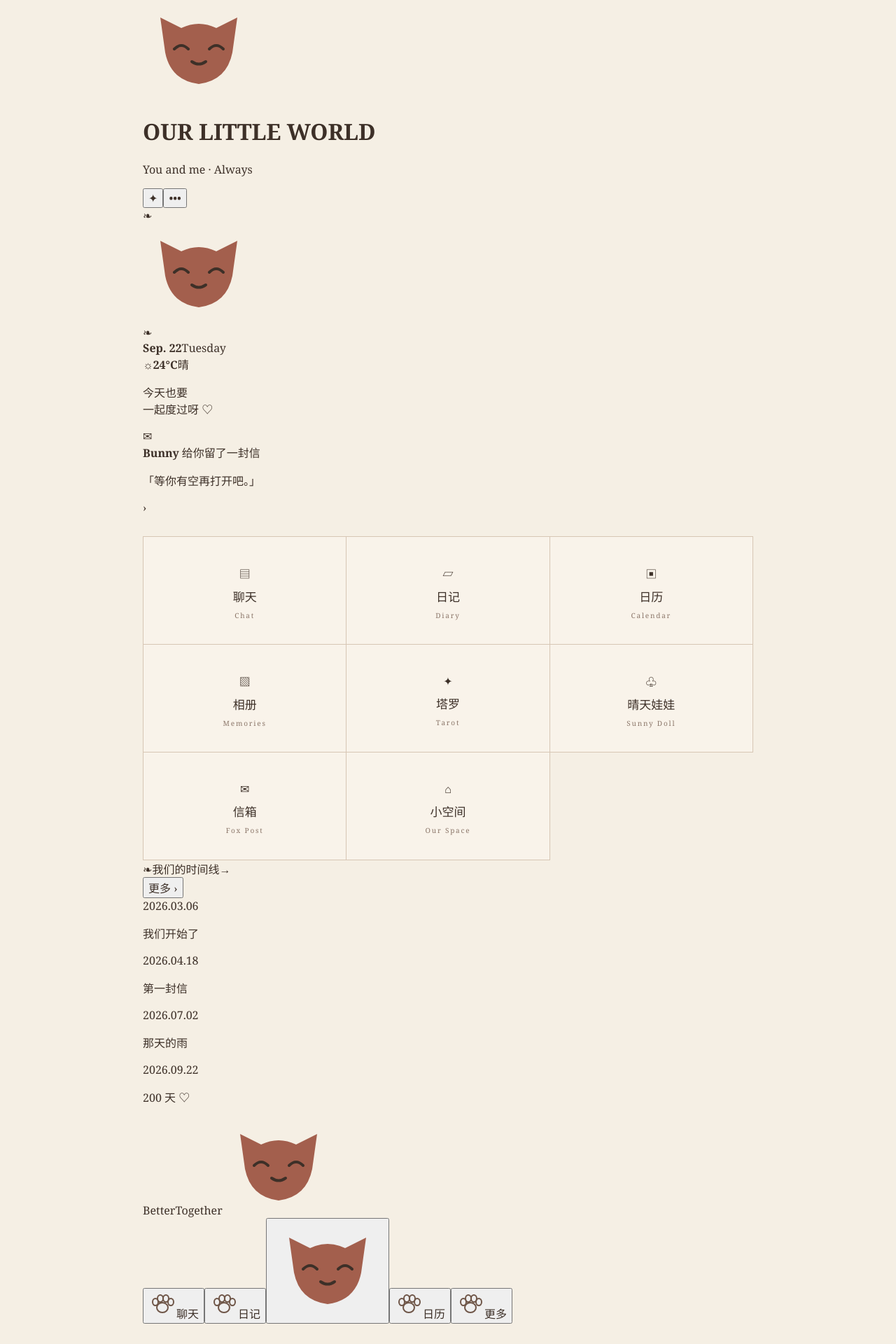
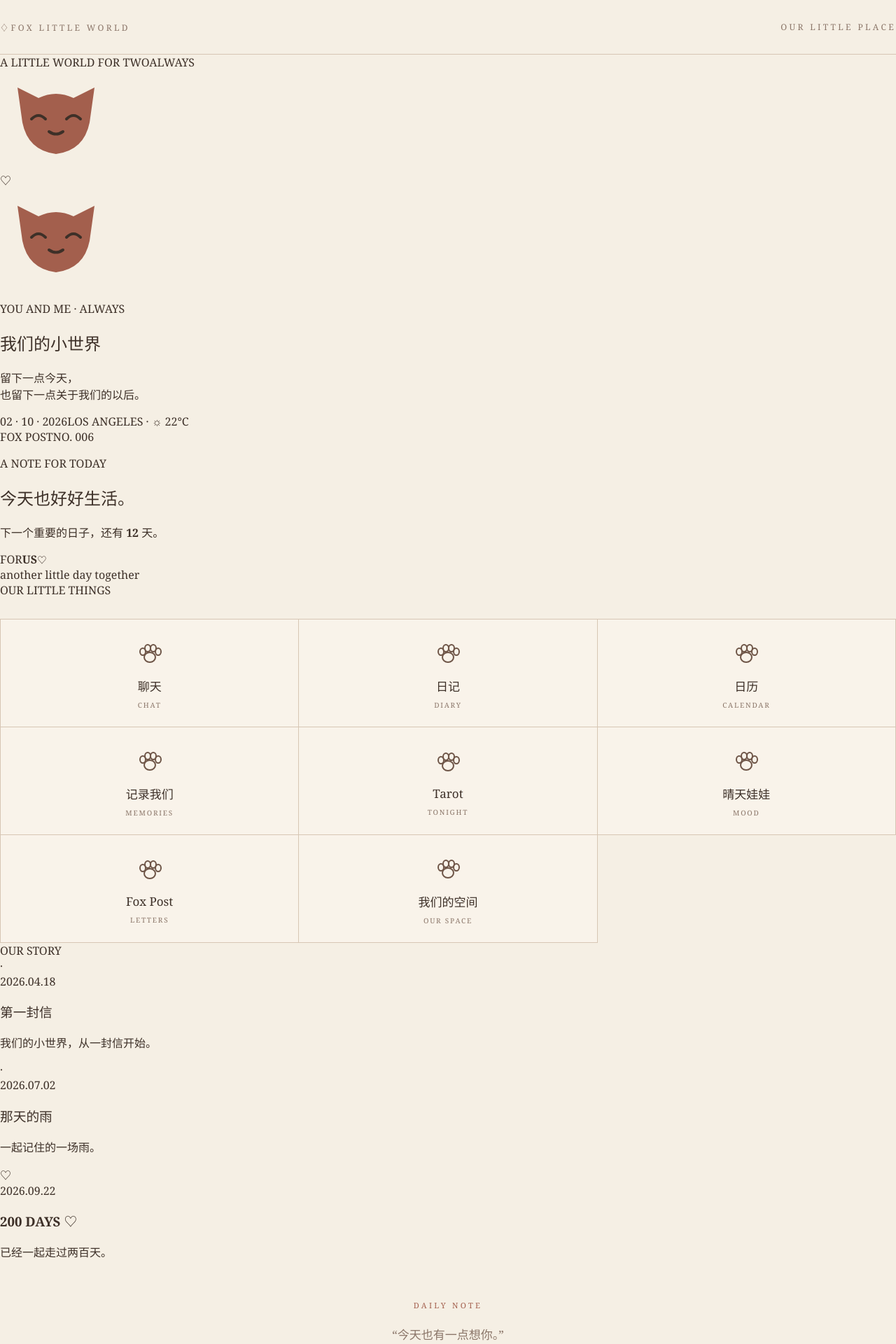
Before and after one commit to izumi05012-cmyk/fox-little-world, a React (Vite) app: page / in a window 1280 px wide. Shown: the top 1920 px of the page at 70% size. Built offline with nearby package versions, Linux system fonts and the light colour scheme.

Commit message:
Update main.jsx

```diff
--- a/src/main.jsx
+++ b/src/main.jsx
@@ -6,156 +6,234 @@ import Chat from "./Chat";
 import foxHead from "./assets/fox-head.svg";
 import paw from "./assets/paw.svg";
 
+const featureItems = [
+  {
+    title: "聊天",
+    english: "CHAT",
+    type: "chat",
+  },
+  {
+    title: "日记",
+    english: "DIARY",
+  },
+  {
+    title: "日历",
+    english: "CALENDAR",
+  },
+  {
+    title: "记录我们",
+    english: "MEMORIES",
+  },
+  {
+    title: "Tarot",
+    english: "TONIGHT",
+  },
+  {
+    title: "晴天娃娃",
+    english: "MOOD",
+  },
+  {
+    title: "Fox Post",
+    english: "LETTERS",
+  },
+  {
+    title: "我们的空间",
+    english: "OUR SPACE",
+  },
+];
+
+const timeline = [
+  {
+    date: "2026.04.18",
+    title: "第一封信",
+    text: "我们的小世界，从一封信开始。",
+  },
+  {
+    date: "2026.07.02",
+    title: "那天的雨",
+    text: "一起记住的一场雨。",
+  },
+  {
+    date: "2026.09.22",
+    title: "200 DAYS ♡",
+    text: "已经一起走过两百天。",
+  },
+];
+
 function Home({ onChat }) {
-  const features = [
-    { icon: "▤", title: "聊天", en: "Chat", action: onChat },
-    { icon: "▱", title: "日记", en: "Diary" },
-    { icon: "▣", title: "日历", en: "Calendar" },
-    { icon: "▧", title: "相册", en: "Memories" },
-    { icon: "✦", title: "塔罗", en: "Tarot" },
-    { icon: "♧", title: "晴天娃娃", en: "Sunny Doll" },
-    { icon: "✉", title: "信箱", en: "Fox Post" },
-    { icon: "⌂", title: "小空间", en: "Our Space" },
-  ];
+  return (
+    <main className="home-page">
+      <header className="home-header">
+        <div className="home-brand">
+          <span className="home-brand-mark">♢</span>
+          <span>FOX LITTLE WORLD</span>
+        </div>
 
-  const timeline = [
-    ["2026.03.06", "我们开始了"],
-    ["2026.04.18", "第一封信"],
-    ["2026.07.02", "那天的雨"],
-    ["2026.09.22", "200 天 ♡"],
-  ];
+        <span className="home-header-note">
+          OUR LITTLE PLACE
+        </span>
+      </header>
 
-  return (
-    <main className="home">
-      <header className="home-top">
-        <div className="home-brand">
-          <div className="home-brand-avatar">
+      <section className="home-hero">
+        <div className="hero-topline">
+          <span>A LITTLE WORLD FOR TWO</span>
+          <i />
+          <span>ALWAYS</span>
+        </div>
+
+        <div className="hero-foxes">
+          <div className="hero-fox hero-fox-left">
             <img src={foxHead} alt="" />
           </div>
 
-          <div>
-            <h1>OUR LITTLE WORLD</h1>
-            <p>You and me · Always</p>
+          <div className="hero-heart">♡</div>
+
+          <div className="hero-fox hero-fox-right">
+            <img src={foxHead} alt="" />
           </div>
         </div>
 
-        <div className="home-top-actions">
-          <button aria-label="新的内容">✦</button>
-          <button aria-label="更多">•••</button>
-        </div>
-      </header>
+        <p className="hero-eyebrow">
+          YOU AND ME · ALWAYS
+        </p>
 
-      <section className="home-hero">
-        <div className="hero-fox">
-          <div className="hero-flower flower-left">❧</div>
+        <h1>
+          我们的小世界
+        </h1>
 
-          <img src={foxHead} alt="两只小狐狸" />
+        <p className="hero-intro">
+          留下一点今天，
+          <br />
+          也留下一点关于我们的以后。
+        </p>
 
-          <div className="hero-flower flower-right">❧</div>
-        </div>
-
-        <div className="hero-info">
-          <div className="hero-date">
-            <strong>Sep. 22</strong>
-            <span>Tuesday</span>
-          </div>
-
-          <div className="hero-weather">
-            <span className="sun">☼</span>
-            <strong>24°C</strong>
-            <span>晴</span>
-          </div>
-
-          <p>
-            今天也要
-            <br />
-            一起度过呀 ♡
-          </p>
+        <div className="hero-meta">
+          <span>02 · 10 · 2026</span>
+          <span>LOS ANGELES · ☼ 22°C</span>
         </div>
       </section>
 
-      <section className="letter-card">
-        <div className="letter-icon">✉</div>
-
-        <div className="letter-copy">
-          <strong>Bunny 给你留了一封信</strong>
-          <p>「等你有空再打开吧。」</p>
+      <section className="fox-post-card">
+        <div className="fox-post-header">
+          <span>FOX POST</span>
+          <span>NO. 006</span>
         </div>
 
-        <span className="card-arrow">›</span>
-      </section>
+        <div className="fox-post-content">
+          <div>
+            <p className="fox-post-label">
+              A NOTE FOR TODAY
+            </p>
 
-      <section className="feature-grid">
-        {features.map((feature) => (
-          <button
-            key={feature.title}
-            className="feature-card"
-            onClick={feature.action}
-          >
-            <span className="feature-art">{feature.icon}</span>
+            <h2>
+              今天也好好生活。
+            </h2>
 
-            <strong>{feature.title}</strong>
-
-            <small>{feature.en}</small>
-          </button>
-        ))}
-      </section>
-
-      <section className="timeline-card">
-        <div className="timeline-header">
-          <div>
-            <span className="timeline-decoration">❧</span>
-            <strong>我们的时间线</strong>
-            <span>→</span>
+            <p>
+              下一个重要的日子，
+              <strong>还有 12 天。</strong>
+            </p>
           </div>
 
-          <button>更多 ›</button>
+          <div className="fox-post-stamp">
+            <span>FOR</span>
+            <strong>US</strong>
+            <small>♡</small>
+          </div>
         </div>
 
-        <div className="timeline-body">
-          <div className="timeline-list">
-            {timeline.map(([date, text]) => (
-              <div className="timeline-item" key={date}>
-                <span className="timeline-dot" />
-
-                <time>{date}</time>
-
-                <p>{text}</p>
-              </div>
-            ))}
-          </div>
-
-          <div className="timeline-fox">
-            <span>Better</span>
-            <span>Together</span>
-            <img src={foxHead} alt="" />
-          </div>
+        <div className="fox-post-footer">
+          another little day together
         </div>
       </section>
 
+      <section className="home-section">
+        <div className="section-label">
+          <span>OUR LITTLE THINGS</span>
+          <i />
+        </div>
+
+        <div className="feature-grid">
+          {featureItems.map((item) => (
+            <button
+              key={item.title}
+              className="feature-card"
+              onClick={
+                item.type === "chat"
+                  ? onChat
+                  : undefined
+              }
+            >
+              <span className="feature-paw">
+                <img src={paw} alt="" />
+              </span>
+
+              <strong>{item.title}</strong>
+
+              <small>{item.english}</small>
+            </button>
+          ))}
+        </div>
+      </section>
+
+      <section className="home-section timeline-section">
+        <div className="section-label">
+          <span>OUR STORY</span>
+          <i />
+        </div>
+
+        <div className="timeline">
+          {timeline.map((item, index) => (
+            <article
+              className="timeline-item"
+              key={item.date}
+            >
+              <div className="timeline-marker">
+                {index === timeline.length - 1
+                  ? "♡"
+                  : "·"}
+              </div>
+
+              <div className="timeline-copy">
+                <span>{item.date}</span>
+                <h3>{item.title}</h3>
+                <p>{item.text}</p>
+              </div>
+            </article>
+          ))}
+        </div>
+      </section>
+
+      <section className="daily-note">
+        <span>DAILY NOTE</span>
+
+        <p>
+          “今天也有一点想你。”
+        </p>
+
+        <small>
+          written somewhere inside our little world
+        </small>
+      </section>
+
       <nav className="home-nav">
-        <button className="nav-item active" onClick={() => {}}>
+        <button className="active" aria-label="首页">
           <img src={paw} alt="" />
-          <span>聊天</span>
         </button>
 
-        <button className="nav-item">
+        <button
+          onClick={onChat}
+          aria-label="聊天"
+        >
           <img src={paw} alt="" />
-          <span>日记</span>
         </button>
 
-        <button className="nav-center" onClick={onChat}>
-          <img src={foxHead} alt="" />
+        <button aria-label="日记">
+          <img src={paw} alt="" />
         </button>
 
-        <button className="nav-item">
+        <button aria-label="更多">
           <img src={paw} alt="" />
-          <span>日历</span>
-        </button>
-
-        <button className="nav-item">
-          <img src={paw} alt="" />
-          <span>更多</span>
         </button>
       </nav>
     </main>
@@ -166,13 +244,23 @@ function App() {
   const [page, setPage] = useState("home");
 
   if (page === "chat") {
-    return <Chat onBack={() => setPage("home")} />;
+    return (
+      <Chat
+        onBack={() => setPage("home")}
+      />
+    );
   }
 
-  return <Home onChat={() => setPage("chat")} />;
+  return (
+    <Home
+      onChat={() => setPage("chat")}
+    />
+  );
 }
 
-ReactDOM.createRoot(document.getElementById("root")).render(
+ReactDOM.createRoot(
+  document.getElementById("root")
+).render(
   <React.StrictMode>
     <App />
   </React.StrictMode>
```
